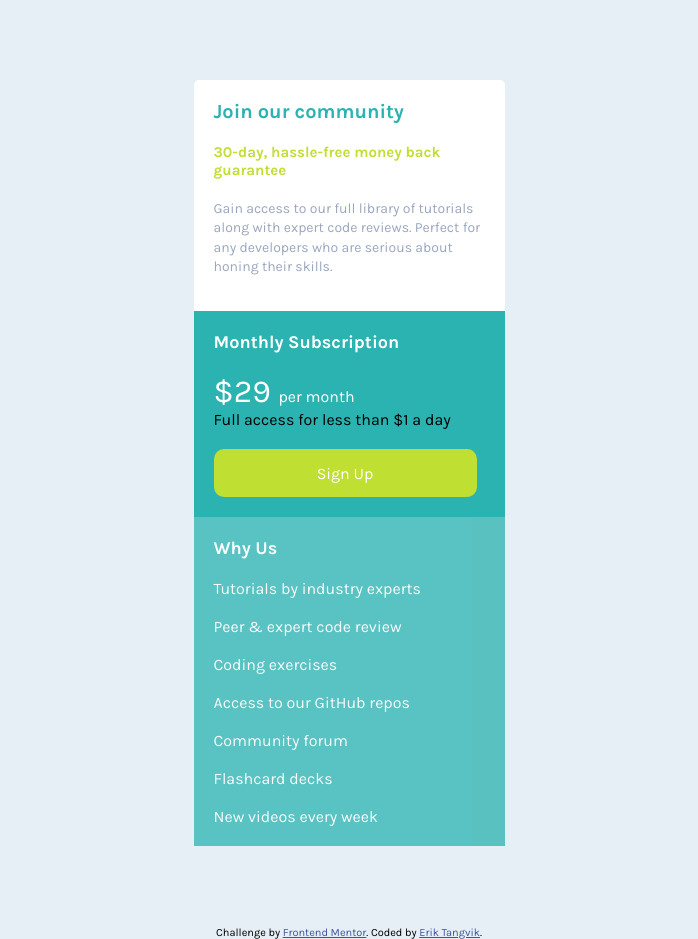
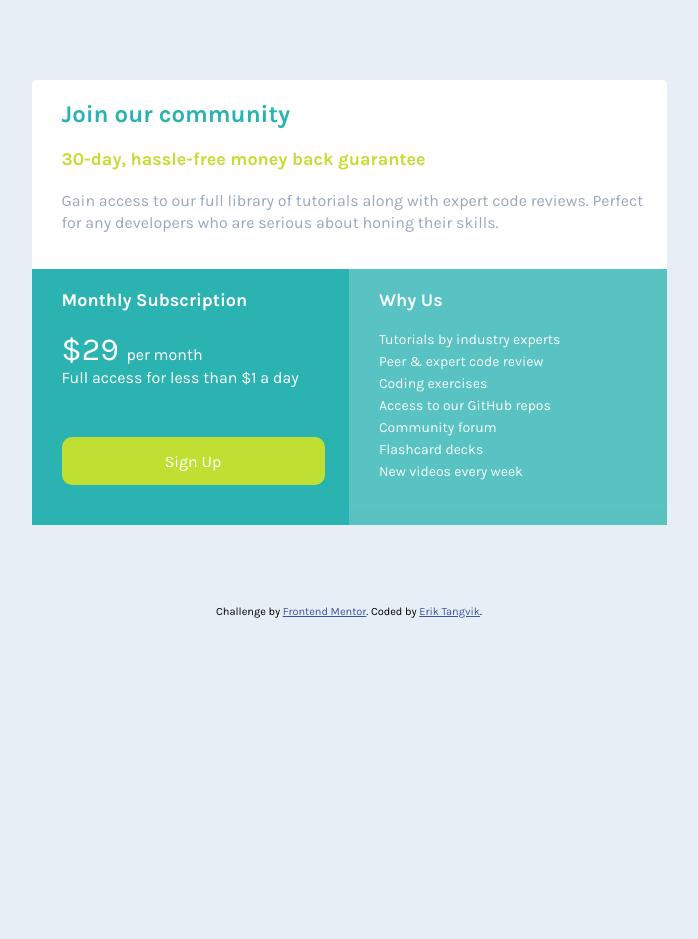
Before and after one commit to Etang131/single-price-grid-component, a plain HTML site: page index.html in a window 1280 px wide. Shown: the whole page, without its empty margins (291-989 px from the left). After the commit the page ends 800 px from the top, so only its background shows below. Drawn offline with Linux system fonts and the light colour scheme.

Commit message:
added desktop css

```diff
--- a/css/main.css
+++ b/css/main.css
@@ -49,6 +49,10 @@ h3 {
   margin-bottom: 15px;
 }
 
+.main-text br {
+  display: none;
+}
+
 .price-content {
   background-color: #2ab3b1;
 }
@@ -64,6 +68,7 @@ h3 {
 }
 
 .price-content > p {
+  color: #ffffff;
   margin-bottom: 20px;
 }
 
@@ -106,3 +111,59 @@ h3 {
 .attribution a {
   color: hsl(228, 45%, 44%);
 }
+
+@media only screen and (min-width: 700px) {
+  .container {
+    margin: 10vh calc(50% - 317.5px);
+    width: 635px;
+  }
+
+  .content-block {
+    padding-left: 30px;
+    padding-right: 20px;
+  }
+
+  h1 {
+    font-size: 24px;
+  }
+
+  h2 {
+    font-size: 18px;
+  }
+
+  .main-text {
+    font-size: 16px;
+  }
+
+  .main-text br {
+    display: inline;
+  }
+
+  .secondary-content {
+    display: flex;
+  }
+
+  .price-content {
+    padding-bottom: 40px;
+    padding-top: 20px;
+    text-align: left;
+    width: 317.5px;
+  }
+
+  .btn {
+    margin-top: 50px;
+  }
+
+  .benefits-content {
+    width: 317.5px;
+  }
+
+  .benefits-content br {
+    display: none;
+  }
+
+  .benefits-content > p {
+    font-size: 14px;
+    margin-bottom: 5px;
+  }
+}
```
